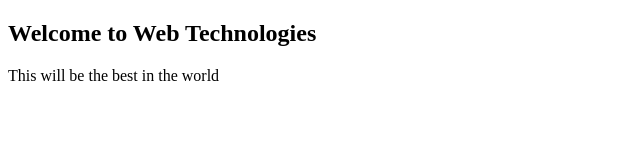
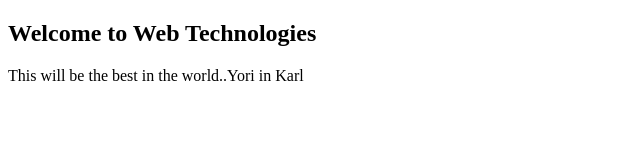
Before and after one commit to larnTechGeeks/intro-vs, a plain HTML site: page index.html in a window 1280 px wide. Shown: the full height of the page, 0-640 px from the left. Drawn offline with Linux system fonts and the light colour scheme.

Commit message:
Update index.html

```diff
--- a/index.html
+++ b/index.html
@@ -7,6 +7,6 @@
 </head>
 <body>
     <h2>Welcome to Web Technologies</h2>
-    <p> This will be the best in the world </p>
+    <p> This will be the best in the world..Yori in Karl </p>
 </body>
 </html>
```
